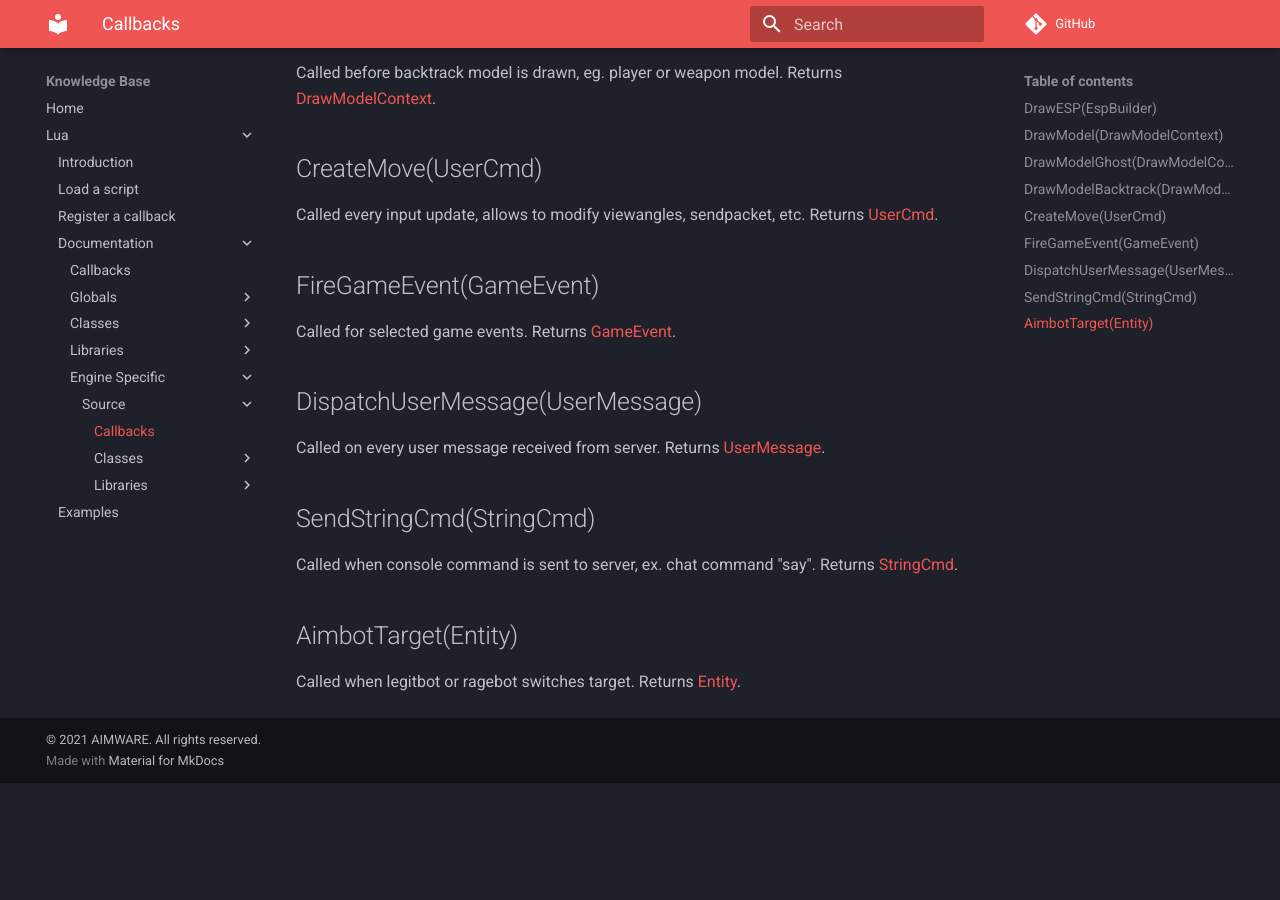
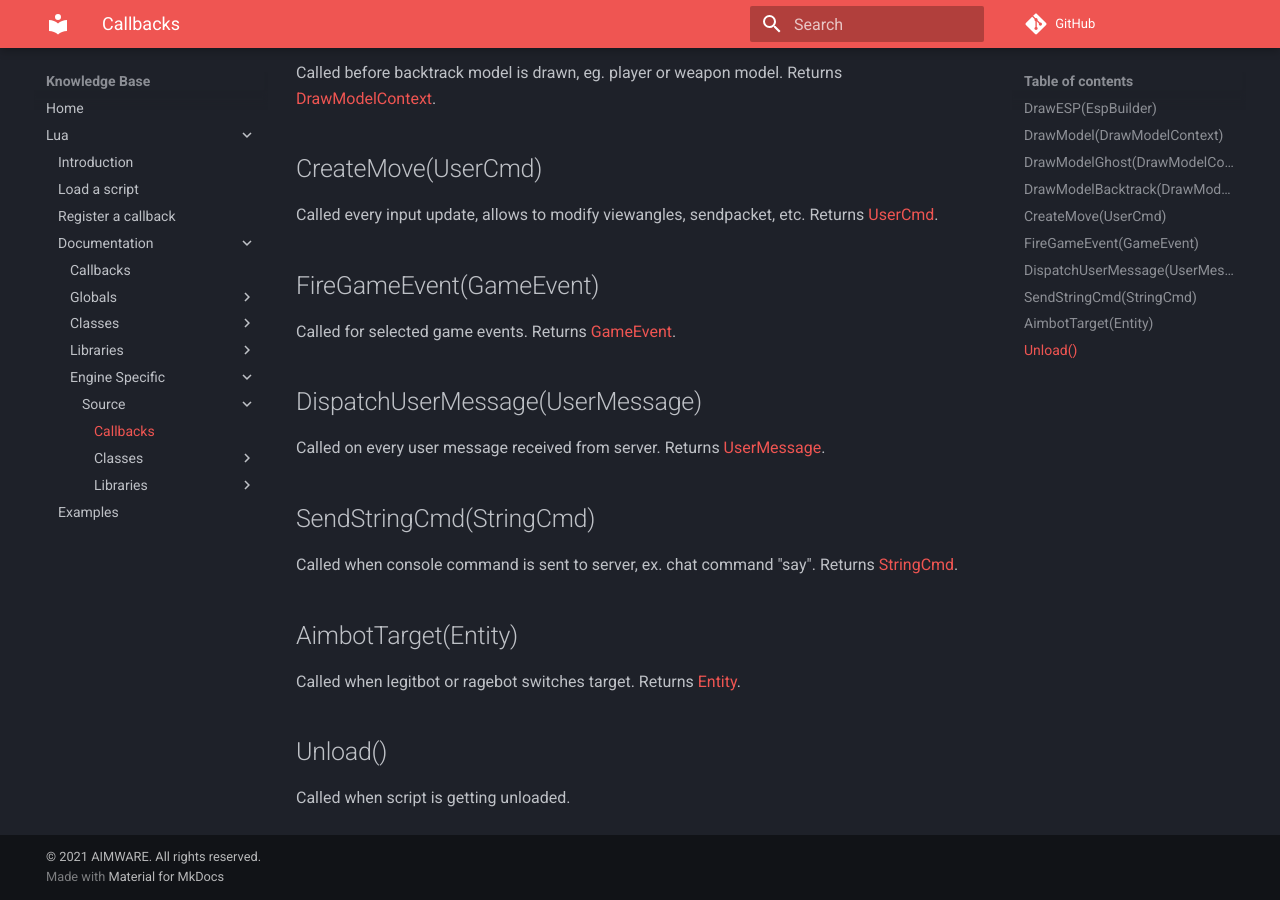
Before and after one commit to Ninaligo/aimware-web-kb, an MkDocs documentation site: the page built from private/lua/docs/engine/source/callbacks.md, in a window 1280 px wide and 900 px high, scrolled down 586 px. Built offline with MkDocs 1.6.1 and Material for MkDocs 9.7.7, drawn with Linux system fonts in a browser that asks for light colours; comment, search, counter and statistics services are not loaded; before the commit the page ends 1369 px from its top, so only the background shows below that.

Commit message:
Update callbacks.md

```diff
--- a/private/lua/docs/engine/source/callbacks.md
+++ b/private/lua/docs/engine/source/callbacks.md
@@ -27,3 +27,6 @@ Called when console command is sent to server, ex. chat command "say". Returns [
 
 ## AimbotTarget(Entity)
 Called when legitbot or ragebot switches target. Returns [Entity](./class/entity.md).
+
+## Unload()
+Called when script is getting unloaded.
```
